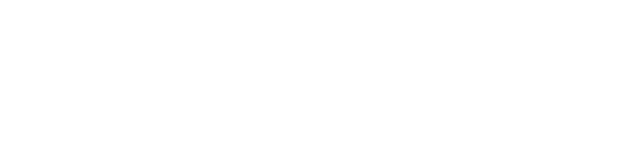
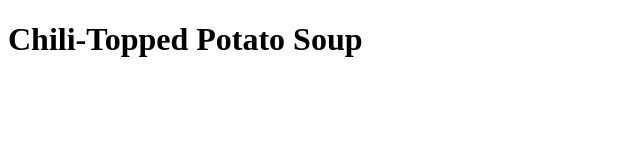
Before and after one commit to cristg12/odin-recipes, a plain HTML site: page recipes/Chili-Topped_Potato_Soup.html in a window 1280 px wide. Shown: the whole page, without its empty margins (0-640 px from the left). Drawn offline with Linux system fonts and the light colour scheme.

Commit message:
Included the titles and a link to the recipe page

```diff
--- a/recipes/Chili-Topped_Potato_Soup.html
+++ b/recipes/Chili-Topped_Potato_Soup.html
@@ -3,9 +3,9 @@
 <head>
     <meta charset="UTF-8">
     <meta name="viewport" content="width=device-width, initial-scale=1.0">
-    <title>Document</title>
+    <title>Chili-Topped Potato Soup</title>
 </head>
 <body>
-
+    <h1>Chili-Topped Potato Soup</h1>
 </body>
 </html>
```
Also changed, not shown: index.html (+3 -2 lines).
